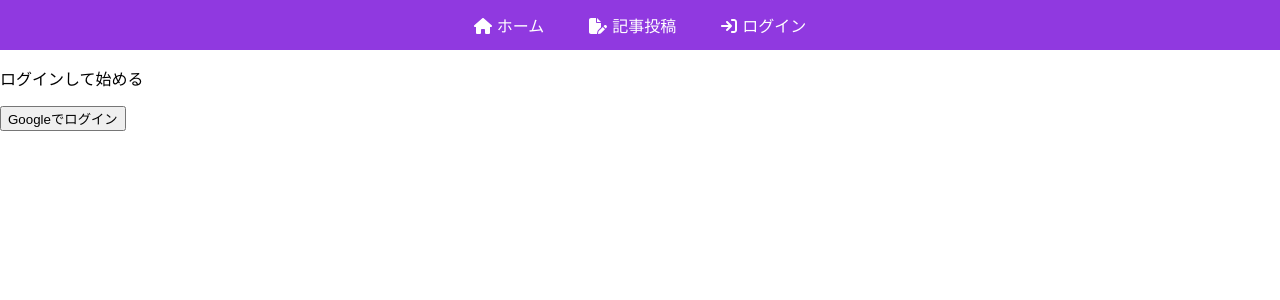
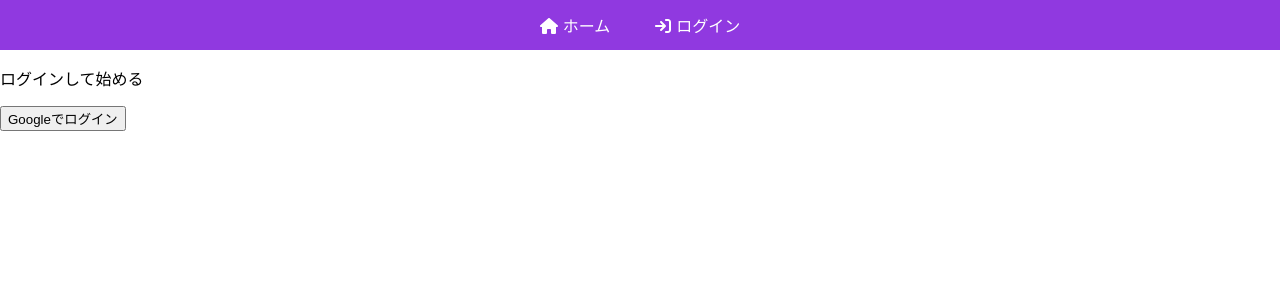
Before and after one commit to ks415/blog-with-react-and-firebase, a React (Create React App) app: page /login in a window 1280 px wide. Shown: the top 300 px of the page. Built offline with nearby package versions, Linux system fonts and the light colour scheme.

Commit message:
ログインしていないのに記事が書けるバグを修正

```diff
--- a/src/components/CreatePost.js
+++ b/src/components/CreatePost.js
@@ -1,10 +1,10 @@
-import React, { useState } from 'react'
+import React, { useEffect, useState } from 'react'
 import './CreatePost.css';
 import { addDoc, collection } from 'firebase/firestore';
 import { auth, db } from '../firebase';
 import { useNavigate } from 'react-router-dom';
 
-const CreatePost = () => {
+const CreatePost = ({ isAuth }) => {
   const [title, setTitle] = useState("");
   const [postText, setPostText] = useState("");
 
@@ -21,6 +21,12 @@ const CreatePost = () => {
     })
     navigate("/");
   }
+
+  useEffect(() => {
+    if (!isAuth) {
+      navigate("/login");
+    }
+  }, []);
 
   return (
     <div className='createPostPage'>
--- a/src/components/Navbar.js
+++ b/src/components/Navbar.js
@@ -10,15 +10,20 @@ const Navbar = ({ isAuth }) => {
         <Link to="/"><FontAwesomeIcon icon={faHouse} />
         ホーム
         </Link>
-        <Link to="/createpost"><FontAwesomeIcon icon={faFilePen} />
-        記事投稿
-        </Link>
-        {!isAuth ? <Link to="/login"><FontAwesomeIcon icon={faArrowRightToBracket} />
-        ログイン
-        </Link> : <Link to="/logout"><FontAwesomeIcon icon={faArrowRightToBracket} />
-        ログアウト
-        </Link>}
-
+        {!isAuth ? (
+          <Link to="/login"><FontAwesomeIcon icon={faArrowRightToBracket} />
+          ログイン
+          </Link>
+        ) : (
+          <>
+            <Link to="/createpost"><FontAwesomeIcon icon={faFilePen} />
+            記事投稿
+            </Link>
+            <Link to="/logout"><FontAwesomeIcon icon={faArrowRightToBracket} />
+            ログアウト
+            </Link>
+          </>
+        )}
     </nav>
   )
 }
```
